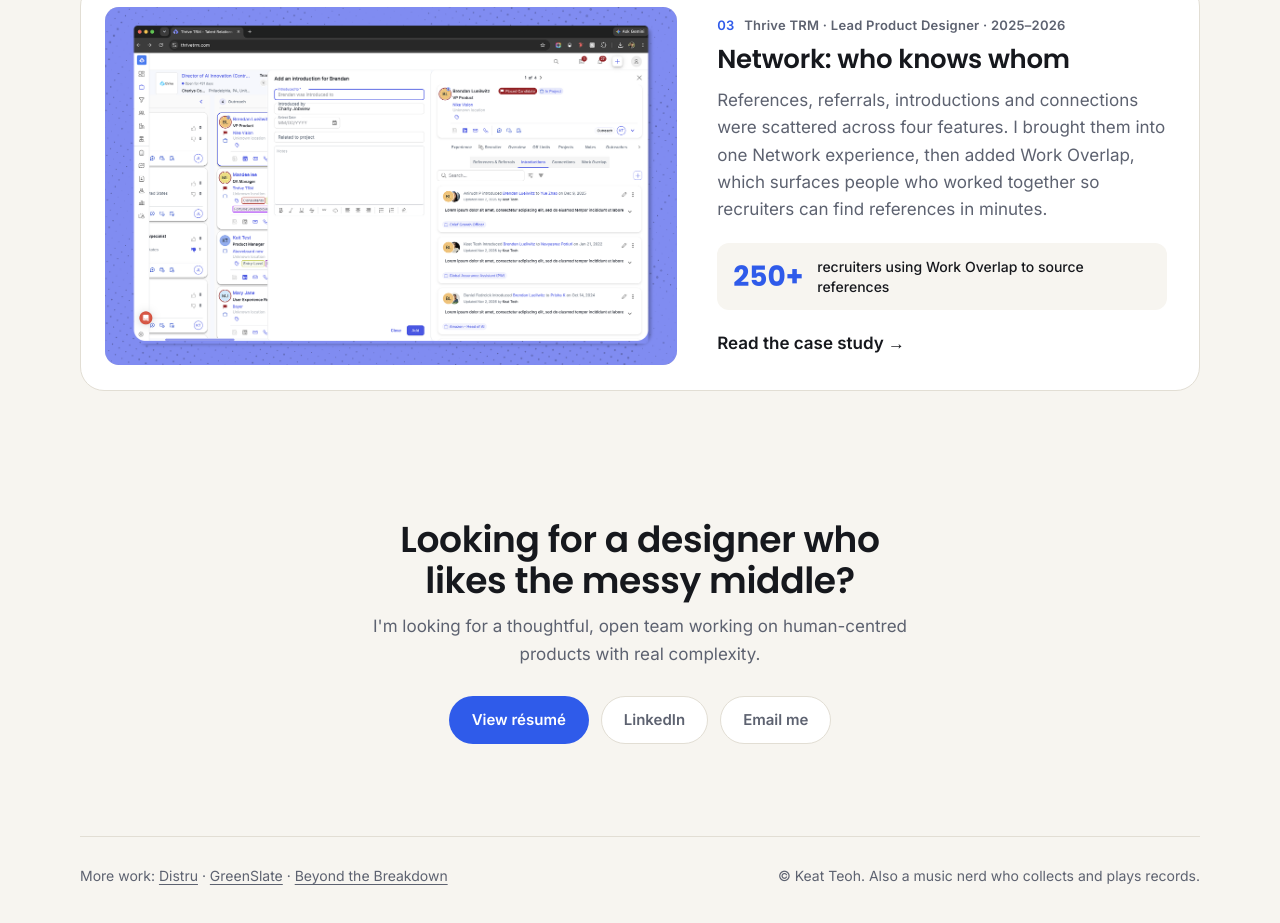
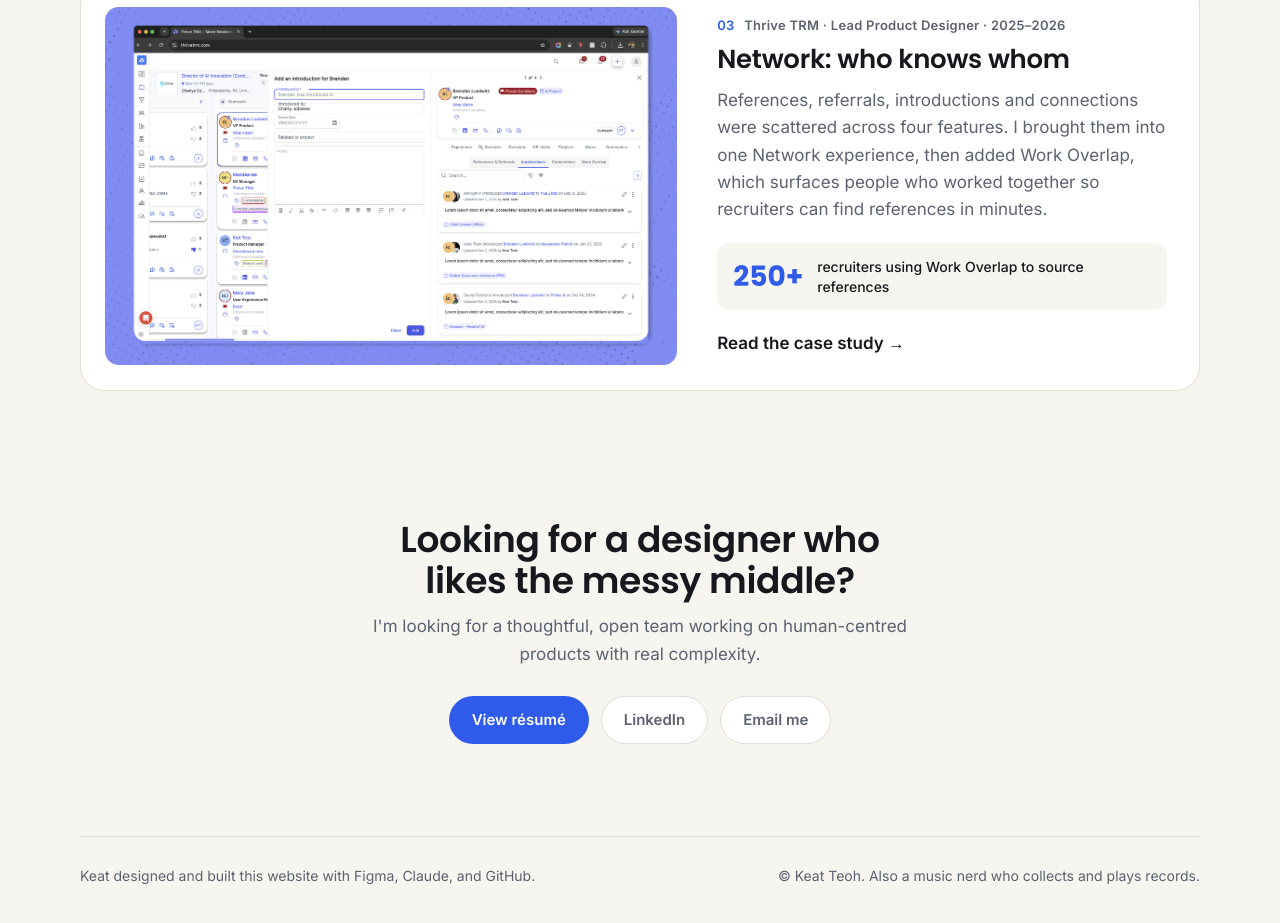
Before and after one commit to Keatteoh/keatteoh-portfolio, a plain HTML site: page index.html in a window 1280 px wide. Shown: the part 1630-2553 px from the top of the page. Drawn offline with Linux system fonts and the light colour scheme.

Commit message:
update homepage footer

```diff
--- a/index.html
+++ b/index.html
@@ -127,7 +127,7 @@
   </main>
 
   <footer class="footer wrap">
-    <p>More work: <a href="/work/distru/">Distru</a> · <a href="/work/greenslate/">GreenSlate</a> · <a href="/work/beyond-the-breakdown/">Beyond the Breakdown</a></p>
+    <p>Keat designed and built this website with Figma, Claude, and GitHub.</p>
     <p>© Keat Teoh. Also a music nerd who collects and plays records.</p>
   </footer>
 </body>
```
